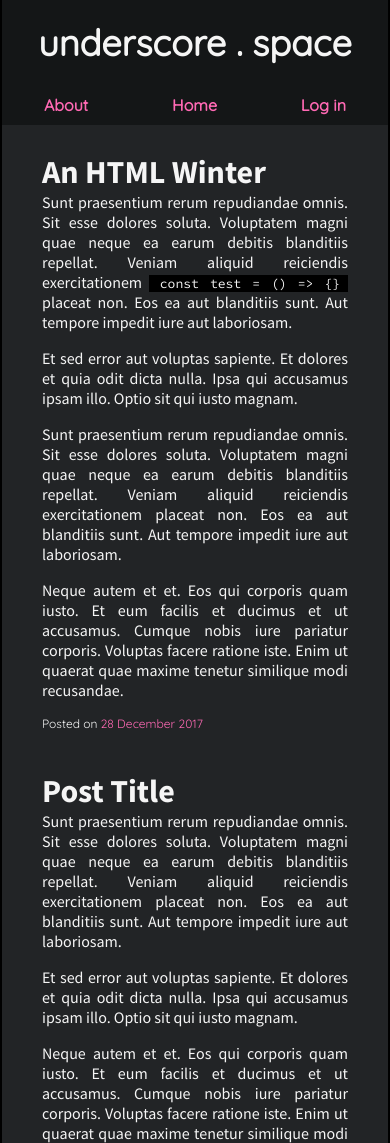
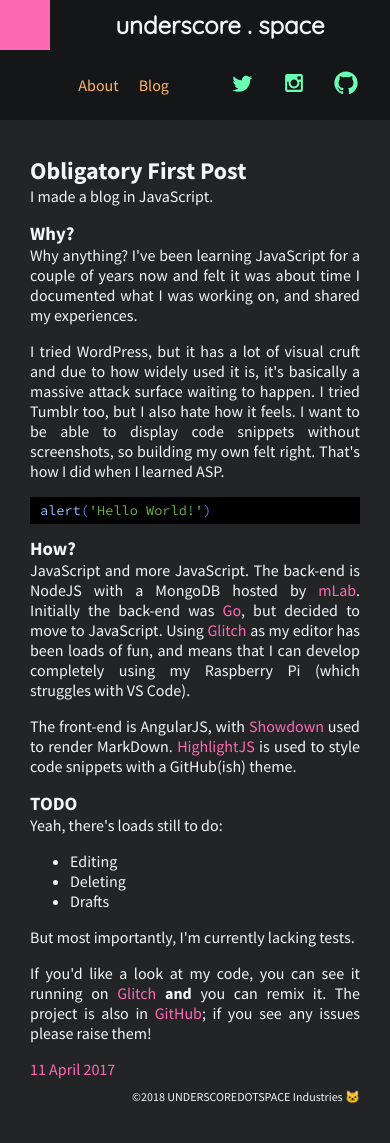
Before and after one commit to underscoredotspace/blog-grid, a website built with Parcel: page index.html in a window 390 px wide. Shown: the top 1143 px of the page. Built offline with nearby package versions, Linux system fonts and the light colour scheme.

Commit message:
Grid-based responsive layout, but nav needs more work in mobile

```diff
--- a/index.html
+++ b/index.html
@@ -4,48 +4,62 @@
   <meta charset="UTF-8">
   <meta name="viewport" content="width=device-width, initial-scale=1.0">
   <meta http-equiv="X-UA-Compatible" content="ie=edge">
-  <link href="https://fonts.googleapis.com/css?family=Quicksand|Source+Code+Pro:400,700|Source+Sans+Pro:400,700" rel="stylesheet">
-  <link rel="stylesheet" href="style.css">
+  <link href="style.scss" rel="stylesheet" type="text/css" />
   <title>underscore . space</title>
 </head>
 <body>
-  <header>underscore . space</header>
+  <div class="wrapper">
+    <div id="logo">
+      <!-- <img src="http://via.placeholder.com/100x100"> -->
+    </div>
+    <header><span>underscore . space</span></header>
+    <nav>
+      <section>
+        <a href="#">About</a>
+        <a href="#">Blog</a>
+      </section>
 
-  <nav>
-    <a href="#">About</a>
-    <a href="#">Home</a>
-    <a href="#">Log in</a>
-  </nav>
+      <section>
+        <a href="#"><i class="twitter"></i></a>
+        <a href="#"><i class="instagram"></i></a>
+        <a href="#"><i class="github"></i></a>
+      </section>
+    </nav>
 
-  <main>
-    <article class="post">
-      <h1>An HTML Winter</h1>
-      <div class="post-body">
-        <p>Sunt praesentium rerum repudiandae omnis. Sit esse dolores soluta. Voluptatem magni quae neque ea earum debitis blanditiis repellat. Veniam aliquid reiciendis exercitationem <code>const test = () => {}</code> placeat non. Eos ea aut blanditiis sunt. Aut tempore impedit iure aut laboriosam.</p>
+    <main>
 
-        <p>Et sed error aut voluptas sapiente. Et dolores et quia odit dicta nulla. Ipsa qui accusamus ipsam illo. Optio sit qui iusto magnam.</p>
 
-        <p>Sunt praesentium rerum repudiandae omnis. Sit esse dolores soluta. Voluptatem magni quae neque ea earum debitis blanditiis repellat. Veniam aliquid reiciendis exercitationem placeat non. Eos ea aut blanditiis sunt. Aut tempore impedit iure aut laboriosam.</p>
+      <article class="post">
 
-        <p>Neque autem et et. Eos qui corporis quam iusto. Et eum facilis et ducimus et ut accusamus. Cumque nobis iure pariatur corporis. Voluptas facere ratione iste. Enim ut quaerat quae maxime tenetur similique modi recusandae.</p>
-      </div>
-      <div class="post-meta">Posted on <a href="#">28 December 2017</a></div>
-    </article>
+        <h1 class="ng-binding">Obligatory First Post</h1>
+        <div data-ng-bind-html="blogpost.contentHtml" class="ng-binding">
+          <p>I made a blog in JavaScript. </p>
+          <h3 id="why">Why?</h3>
+          <p>Why anything? I've been learning JavaScript for a couple of years now and felt it was about time I documented what I was working on, and shared my experiences. </p>
+          <p>I tried WordPress, but it has a lot of visual cruft and due to how widely used it is, it's basically a massive attack surface waiting to happen. I tried Tumblr too, but I also hate how it feels. I want to be able to display code snippets without screenshots, so building my own felt right. That's how I did when I learned ASP. </p>
+          <pre><code><span class="hljs-function"><span class="hljs-title">alert</span><span class="hljs-params">(<span class="hljs-string">'Hello World!'</span>)</span></span></code></pre>
+          <h3 id="how">How?</h3>
+          <p>JavaScript and more JavaScript. The back-end is NodeJS with a MongoDB hosted by <a href="http://mlab.com">mLab</a>. Initially the back-end was <a href="https://golang.org/">Go</a>, but decided to move to JavaScript. Using <a href="https://glitch.com">Glitch</a> as my editor has been loads of fun, and means that I can develop completely using my Raspberry Pi (which struggles with VS Code). </p>
+          <p>The front-end is AngularJS, with <a href="https://github.com/showdownjs/showdown">Showdown</a> used to render MarkDown. <a href="https://github.com/isagalaev/highlight.js">HighlightJS</a> is used to style code snippets with a GitHub(ish) theme. </p>
+          <h3 id="todo">TODO</h3>
+          <p>Yeah, there's loads still to do: </p>
+          <ul>
+          <li>Editing</li>
+          <li>Deleting</li>
+          <li>Drafts</li>
+          </ul>
+          <p>But most importantly, I'm currently lacking tests. </p>
+          <p>If you'd like a look at my code, you can see it running on <a href="https://glitch.com/~quixotic-quill">Glitch</a> <strong>and</strong> you can remix it. The project is also in <a href="https://github.com/underscoredotspace/blogJS">GitHub</a>; if you see any issues please raise them!</p>
+        </div>
+        <div class="blog-post-date">
+          <a href="#!/post/58ed46af7d73bc00638a536b" data-ng-href="#!/post/58ed46af7d73bc00638a536b" class="ng-binding">11 April 2017</a>
+        </div>
+      </article>
+    </main>
 
-    <article class="post">
-        <h1>Post Title</h1>
-        <div class="post-body">
-          <p>Sunt praesentium rerum repudiandae omnis. Sit esse dolores soluta. Voluptatem magni quae neque ea earum debitis blanditiis repellat. Veniam aliquid reiciendis exercitationem placeat non. Eos ea aut blanditiis sunt. Aut tempore impedit iure aut laboriosam.</p>
+    <footer>&copy;2018 UNDERSCOREDOTSPACE Industries <span id="cat-face">🐱</span></footer>
+  </div>
 
-          <p>Et sed error aut voluptas sapiente. Et dolores et quia odit dicta nulla. Ipsa qui accusamus ipsam illo. Optio sit qui iusto magnam.</p>
-
-          <p>Neque autem et et. Eos qui corporis quam iusto. Et eum facilis et ducimus et ut accusamus. Cumque nobis iure pariatur corporis. Voluptas facere ratione iste. Enim ut quaerat quae maxime tenetur similique modi recusandae.</p>
-        </div>
-        <div class="post-meta">Posted on <a href="#">28 December 2017</a></div>
-      </article>
-  </main>
-
-  <footer></footer>
   <script src="script.js"></script>
 </body>
 </html>
--- a/script.js
+++ b/script.js
@@ -0,0 +1,21 @@
+const github = document.querySelector('.github')
+github.innerHTML = `<svg class="icon" viewBox="0 0 512 512"><path d="M256 70.7c-102.6 0-185.9 83.2-185.9 185.9 0 82.1 53.3 151.8 127.1 176.4 9.3 1.7 12.3-4 12.3-8.9V389.4c-51.7 11.3-62.5-21.9-62.5-21.9 -8.4-21.5-20.6-27.2-20.6-27.2 -16.9-11.5 1.3-11.3 1.3-11.3 18.7 1.3 28.5 19.2 28.5 19.2 16.6 28.4 43.5 20.2 54.1 15.4 1.7-12 6.5-20.2 11.8-24.9 -41.3-4.7-84.7-20.6-84.7-91.9 0-20.3 7.3-36.9 19.2-49.9 -1.9-4.7-8.3-23.6 1.8-49.2 0 0 15.6-5 51.1 19.1 14.8-4.1 30.7-6.2 46.5-6.3 15.8 0.1 31.7 2.1 46.6 6.3 35.5-24 51.1-19.1 51.1-19.1 10.1 25.6 3.8 44.5 1.8 49.2 11.9 13 19.1 29.6 19.1 49.9 0 71.4-43.5 87.1-84.9 91.7 6.7 5.8 12.8 17.1 12.8 34.4 0 24.9 0 44.9 0 51 0 4.9 3 10.7 12.4 8.9 73.8-24.6 127-94.3 127-176.4C441.9 153.9 358.6 70.7 256 70.7z"/></svg>`
+
+const instagram = document.querySelector('.instagram')
+instagram.innerHTML = `<svg class="icon" viewBox="0 0 512 512"><path d="M365.3 234.1h-24.7c1.8 7 2.9 14.3 2.9 21.9 0 48.3-39.2 87.5-87.5 87.5 -48.3 0-87.5-39.2-87.5-87.5 0-7.6 1.1-14.9 2.9-21.9h-24.7V354.4c0 6 4.9 10.9 10.9 10.9H354.4c6 0 10.9-4.9 10.9-10.9V234.1H365.3zM365.3 157.6c0-6-4.9-10.9-10.9-10.9h-32.8c-6 0-10.9 4.9-10.9 10.9v32.8c0 6 4.9 10.9 10.9 10.9h32.8c6 0 10.9-4.9 10.9-10.9V157.6zM256 201.3c-30.2 0-54.7 24.5-54.7 54.7 0 30.2 24.5 54.7 54.7 54.7 30.2 0 54.7-24.5 54.7-54.7C310.7 225.8 286.2 201.3 256 201.3M365.3 398.1H146.7c-18.1 0-32.8-14.7-32.8-32.8V146.7c0-18.1 14.7-32.8 32.8-32.8h218.7c18.1 0 32.8 14.7 32.8 32.8v218.7C398.1 383.4 383.5 398.1 365.3 398.1"/></svg>`
+
+const twitter = document.querySelector('.twitter')
+twitter.innerHTML = `<svg class="icon" viewBox="0 0 512 512"><path d="M419.6 168.6c-11.7 5.2-24.2 8.7-37.4 10.2 13.4-8.1 23.8-20.8 28.6-36 -12.6 7.5-26.5 12.9-41.3 15.8 -11.9-12.6-28.8-20.6-47.5-20.6 -42 0-72.9 39.2-63.4 79.9 -54.1-2.7-102.1-28.6-134.2-68 -17 29.2-8.8 67.5 20.1 86.9 -10.7-0.3-20.7-3.3-29.5-8.1 -0.7 30.2 20.9 58.4 52.2 64.6 -9.2 2.5-19.2 3.1-29.4 1.1 8.3 25.9 32.3 44.7 60.8 45.2 -27.4 21.4-61.8 31-96.4 27 28.8 18.5 63 29.2 99.8 29.2 120.8 0 189.1-102.1 185-193.6C399.9 193.1 410.9 181.7 419.6 168.6z"/></svg>`
+
+const stackoverflow = document.querySelector('.stackoverflow')
+stackoverflow.innerHTML = `<svg class="icon" viewBox="0 0 512 512"><path d="M294.8 361.2l-122 0.1 0-26 122-0.1L294.8 361.2zM377.2 213.7L356.4 93.5l-25.7 4.5 20.9 120.2L377.2 213.7zM297.8 301.8l-121.4-11.2 -2.4 25.9 121.4 11.2L297.8 301.8zM305.8 267.8l-117.8-31.7 -6.8 25.2 117.8 31.7L305.8 267.8zM321.2 238l-105-62 -13.2 22.4 105 62L321.2 238zM346.9 219.7l-68.7-100.8 -21.5 14.7 68.7 100.8L346.9 219.7zM315.5 275.5v106.5H155.6V275.5h-20.8v126.9h201.5V275.5H315.5z"/></svg>`
+
+const linkedin = document.querySelector('.linkedin')
+linkedin.innerHTML = `<svg class="icon" viewBox="0 0 512 512"><path d="M186.4 142.4c0 19-15.3 34.5-34.2 34.5 -18.9 0-34.2-15.4-34.2-34.5 0-19 15.3-34.5 34.2-34.5C171.1 107.9 186.4 123.4 186.4 142.4zM181.4 201.3h-57.8V388.1h57.8V201.3zM273.8 201.3h-55.4V388.1h55.4c0 0 0-69.3 0-98 0-26.3 12.1-41.9 35.2-41.9 21.3 0 31.5 15 31.5 41.9 0 26.9 0 98 0 98h57.5c0 0 0-68.2 0-118.3 0-50-28.3-74.2-68-74.2 -39.6 0-56.3 30.9-56.3 30.9v-25.2H273.8z"/></svg>`
+
+/*
+lastfm.innerHTML = `<svg class="icon" viewBox="0 0 512 512"><path d="M230.104 336.568l-13.607-36.988c0 0-22.11 24.66-55.268 24.66 -29.341 0-50.172-25.512-50.172-66.328 0-52.293 26.359-71.001 52.297-71.001 37.412 0 49.316 24.234 59.522 55.273l13.607 42.518c13.603 41.236 39.113 74.402 112.666 74.402 52.727 0 88.437-16.155 88.437-58.672 0-34.438-19.56-52.297-56.125-60.802l-27.209-5.951c-18.707-4.252-24.233-11.906-24.233-24.659 0-14.456 11.478-22.96 30.189-22.96 20.406 0 31.458 7.653 33.162 25.935l42.516-5.103c-3.402-38.263-29.761-53.996-73.127-53.996 -38.266 0-75.68 14.456-75.68 60.799 0 28.912 14.029 47.197 49.315 55.697l28.916 6.801c21.683 5.104 28.908 14.031 28.908 26.363 0 15.73-15.305 22.107-44.218 22.107 -42.941 0-60.794-22.534-70.999-53.574l-14.032-42.513c-17.854-55.271-46.342-75.68-102.892-75.68 -62.499-0.001-95.663 39.538-95.663 106.715 0 64.628 33.164 99.489 92.689 99.489C207.141 359.1 230.104 336.568 230.104 336.568L230.104 336.568z"/></svg>`
+googleplus.innerHTML = `<svg class="icon" viewBox="0 0 512 512"><path d="M179.7 237.6L179.7 284.2 256.7 284.2C253.6 304.2 233.4 342.9 179.7 342.9 133.4 342.9 95.6 304.4 95.6 257 95.6 209.6 133.4 171.1 179.7 171.1 206.1 171.1 223.7 182.4 233.8 192.1L270.6 156.6C247 134.4 216.4 121 179.7 121 104.7 121 44 181.8 44 257 44 332.2 104.7 393 179.7 393 258 393 310 337.8 310 260.1 310 251.2 309 244.4 307.9 237.6L179.7 237.6 179.7 237.6ZM468 236.7L429.3 236.7 429.3 198 390.7 198 390.7 236.7 352 236.7 352 275.3 390.7 275.3 390.7 314 429.3 314 429.3 275.3 468 275.3"/></svg>`
+email.innerHTML = `<svg class="icon" viewBox="0 0 512 512"><path d="M101.3 141.6v228.9h0.3 308.4 0.8V141.6H101.3zM375.7 167.8l-119.7 91.5 -119.6-91.5H375.7zM127.6 194.1l64.1 49.1 -64.1 64.1V194.1zM127.8 344.2l84.9-84.9 43.2 33.1 43-32.9 84.7 84.7L127.8 344.2 127.8 344.2zM384.4 307.8l-64.4-64.4 64.4-49.3V307.8z"/></svg>`
+codepen.innerHTML = `<svg class="icon" viewBox="0 0 512 512"><path d="M427 201.9c-0.6-4.2-2.9-8-6.4-10.3L264.2 87.3c-4.9-3.3-11.4-3.3-16.3 0L91.4 191.6c-4 2.7-6.5 7.4-6.5 12.2v104.3c0 4.8 2.5 9.6 6.5 12.2l156.4 104.3c4.9 3.3 11.4 3.3 16.3 0L420.6 320.4c4-2.6 6.6-7.4 6.6-12.2V203.9C427.1 203.2 427.1 202.6 427 201.9 427 201.7 427.1 202.6 427 201.9zM270.7 127.1l115.2 76.8 -51.5 34.4 -63.8-42.7V127.1zM241.3 127.1v68.6l-63.8 42.7 -51.5-34.4L241.3 127.1zM114.3 231.4l36.8 24.6 -36.8 24.6V231.4zM241.3 384.9L126.1 308.1l51.5-34.4 63.8 42.6V384.9zM256 290.8l-52-34.8 52-34.8 52 34.8L256 290.8zM270.7 384.9V316.3l63.8-42.6 51.5 34.4L270.7 384.9zM397.7 280.6l-36.8-24.6 36.8-24.6V280.6z"/></svg>`
+*/
--- /dev/null
+++ b/style.scss
@@ -0,0 +1,167 @@
+@import 'https://fonts.googleapis.com/css?family=Quicksand|Source+Code+Pro:400,700|Source+Sans+Pro:400,700';
+@import 'https://cdnjs.cloudflare.com/ajax/libs/highlight.js/8.9.1/styles/sunburst.min.css';
+
+$c-head: rgba(0, 0, 0, 0.4);
+$c-body: #222426;
+$c-text: #f5f5f5;
+$c-pink: #ff69b4;
+$c-orange: #ffb469;
+$c-green: #69FFB4;
+$max-width: 750px;
+$break-big: 600px;
+
+body {
+  font-family: 'Source Sans Pro';
+  background: $c-body;
+  color: $c-text;
+  margin: 0;
+}
+
+.wrapper {
+  display: grid;
+  min-height: 100vh;
+  margin: 0 auto;
+}
+//mobile
+@media (max-width: $break-big) {
+  .wrapper {
+    grid-template-areas: 'logo head' 'nav nav' 'main main' 'foot foot';
+    grid-template-columns: 50px auto;
+    grid-template-rows: 50px 70px auto 50px;
+  }
+
+  #logo > img {
+    display: none;
+    height: 50px;
+    width: auto;
+  }
+
+  header {
+    font-size: 1.5rem;
+  }
+
+  nav {
+    background: $c-head;
+    display: flex;
+    flex-direction: row;
+    justify-content: space-around;
+    align-items: center;
+    padding-left: 50px;
+    > section {
+      display: flex;
+      flex-direction: row;
+      justify-content: space-around;
+      > a {
+        padding: 0 10px;
+      }
+    }
+  }
+}
+//desktop
+@media (min-width: ($break-big + 1px)) {
+  .wrapper {
+    grid-template-areas: 'logo head' 'nav main' 'nav foot';
+    grid-template-columns: 100px minmax(auto, ($max-width - 100px));
+    grid-template-rows: 100px auto 50px;
+    max-width: $max-width;
+    min-width: 280px;
+  }
+
+  header {
+    font-size: 2.25rem;
+  }
+
+  nav {
+    margin: 15px auto;
+    > section {
+      margin-bottom: 20px;
+      text-align: center;
+      > a {
+        display: block;
+        padding: 5px 0;
+      }
+    }
+  }
+}
+
+#logo {
+  grid-area: logo;
+  background: $c-pink;
+  > img {
+    display: block;
+  }
+}
+
+header {
+  grid-area: head;
+  display: grid;
+  align-items: center;
+  text-align: center;
+  font-family: 'Quicksand';
+  font-weight: bolder;
+  background: $c-head;
+}
+
+nav {
+  grid-area: nav;
+  > section > a {
+    color: $c-orange;
+  }
+}
+
+.icon {
+  height: 2em;
+  width: 2em;
+  fill: $c-green;
+}
+
+main {
+  grid-area: main;
+  margin-top: 30px;
+  padding: 0 30px;
+  text-align: justify;
+}
+
+footer {
+  grid-area: foot;
+  text-align: right;
+  padding: 10px 30px 10px 0;
+  font-size: 0.75rem;
+}
+
+a {
+  text-decoration: none;
+  color: $c-pink;
+  &:hover {
+    text-decoration: $c-green underline wavy;
+  }
+}
+
+p {
+  margin-top: 0;
+}
+
+h1, h2, h3, h4, h5 {
+  margin: 5px 0 0;
+}
+
+pre {
+  display:block;
+  padding:5px 10px;
+  overflow:auto;
+  will-change:transform
+ }
+ code,pre {
+  background:#000
+ }
+ code {
+  font-size:85%;
+  display:inline;
+  font-family:Fira Code,Source Code Pro,monospace
+ }
+ code:after,code:before {
+  content:"\00a0"
+ }
+ pre code:after,pre code:before {
+  content:normal
+ }
```
Also changed, not shown: package.json (+9 -0 lines), style.css (deleted), 2 other files.
